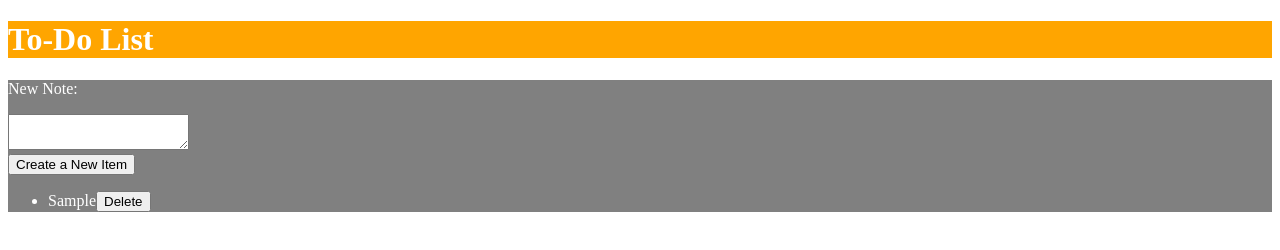
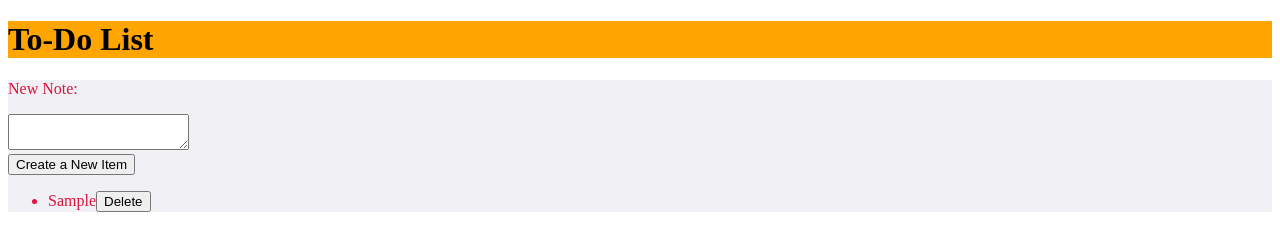
Before and after one commit to JohnBateman415/todo-list-frontendonly, a plain HTML site: page index.html in a window 1280 px wide. Both pictures are taken after typing "Sample" into the empty fields and a click on the button "Create a New Item". Drawn offline with nearby package versions, Linux system fonts and the light colour scheme.

Commit message:
have core working code with buggy event listener for Enter key

```diff
--- a/index.html
+++ b/index.html
@@ -14,15 +14,17 @@
 
   /*vvvvvvvv CSS GOES BELOW THIS COMMENT vvvvvvvv*/
   body {
-    color: white;
+    color: #ff66ff;
   }
 
   #list-header {
   	background-color: orange;
+  	color: black;
   }
 
   #list-content {
-  	background-color: gray;
+  	background-color: #f0f0f5;
+  	color: crimson;
 }
 
   #new-note {
@@ -61,18 +63,25 @@
 
     $(document).ready(function () {
 
+		var noteText;
+
+		$("#new-note").keypress(function(myEvent) {
+			if(myEvent.which == 13) {
+				$("#list").append("<li>"+noteText+"<button class='remove'>Delete</button></li>");
+			console.log("Enter was pressed");
+		   } //end if
+		});  //end keypress
+
 		$("#submit-note").click(function () {
-			//can also use keypress method to listen for enter key and
-			//add textarea stuff without using the button
-			var noteText = $("#new-note").val();
+			noteText = $("#new-note").val();
 			console.log(noteText);
 			$("#list").append("<li>"+noteText+"<button class='remove'>Delete</button></li>");
 			$("#new-note").val("");
 
 			$(".remove").click(function () {
 				$(this).parent().remove(); //select the item which is the button, select parent li and remove
-			}); //end of remove click
-		}); //end of button click function
+			}); //end of .remove click
+		}); //end of submit-note button click function
 
     });  //end of doc ready
 
```
